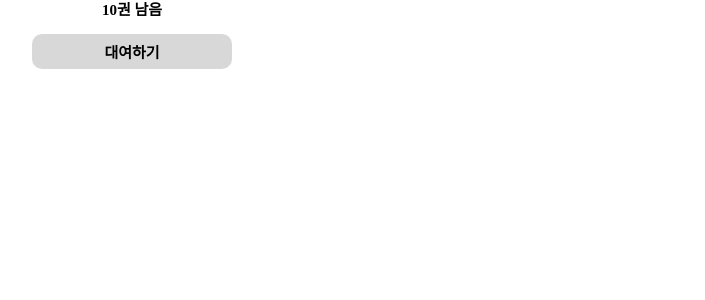
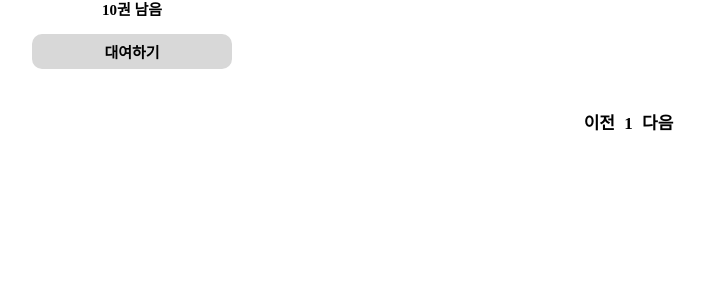
Before and after one commit to kimhyunkwang/library, a Flask app: page /main in a window 1280 px wide. Shown: the part 465-765 px from the top of the page, without its empty margins (34-739 px from the left). Run offline with Flask 2, Linux system fonts and the light colour scheme; tables that the repository leaves empty hold one stand-in row (values such as "Sample post"); grey boxes marked "Sample" are stand-in pictures; parts of the project's set-up code (start-up, migrations or seed data) failed here and were passed over.

Commit message:
update: pagination 구현

```diff
--- a/launcher/__init__.py
+++ b/launcher/__init__.py
@@ -13,7 +13,7 @@ migrate = Migrate()
 def create_app():
     app = Flask(__name__)
 
-    app.config['SQLALCHEMY_DATABASE_URI'] = ("mysql+pymysql://root:@localhost:3306/library?charset=utf8")
+    app.config['SQLALCHEMY_DATABASE_URI'] = ("mysql+pymysql://root:1234@localhost:3306/library?charset=utf8")
     app.config['SQLALCHEMY_TRACK_MODIFICATIONS'] = False
     app.secret_key = 'dev'
 
@@ -130,8 +130,15 @@ def create_app():
                 return render_template('main.html', books=books)
 
         else:
-            books = Book.query.all()
-            return render_template('main.html', books=books)
+            page = request.args.get('page', type=int, default=1)
+
+            book_list = Book.query.order_by(Book.id)
+            book_list = book_list.paginate(page, per_page=8)
+
+            return render_template('main.html', book_list=book_list)
+
+            # books = Book.query.all()
+            # return render_template('main.html', books=books)
 
 
     @app.route('/rental')
@@ -195,6 +202,5 @@ def create_app():
     return app
 
 if __name__ == '__main__':
-    app.debug = True
     db.create_all()
-    app.run('localhost', port=5000)
+    app.run('localhost', port=5000, debug=True)
--- a/launcher/static/css/main.css
+++ b/launcher/static/css/main.css
@@ -41,7 +41,6 @@ header .header-button button a:hover {
     row-gap: 40px;
 
     margin: 20px auto;
-    margin-bottom: 40px;
 
     text-align: center;
 }
@@ -61,3 +60,15 @@ header .header-button button a:hover {
     border-radius: 10px;
     background-color: rgb(216, 216, 216);
 }
+.pagination {
+    list-style: none;
+    text-align: center;
+    margin: 40px 0;
+}
+.pagination .page-item {
+    display: inline;
+    font-size: 17px;
+    font-weight: bold;
+
+    padding-left: 5px;
+}
--- a/launcher/templates/main.html
+++ b/launcher/templates/main.html
@@ -25,7 +25,7 @@
     </header>
 
     <div class="container">
-        {% for book in books %}
+        {% for book in book_list.items %}
         <div class="item">
             <p><img src="{{ book.image_path }}" alt="{{ book.book_name }}" height=200/></p>
             <p><a href= "/books/{{ book.id }}" >{{ book.book_name }}</a></p>
@@ -39,6 +39,47 @@
         </div>
         {% endfor %}
     </div>
+    <!-- 페이징처리 시작 -->
+    <ul class="pagination justify-content-center">
+        <!-- 이전페이지 -->
+        {% if book_list.has_prev %}
+        <li class="page-item">
+            <a class="page-link" href="?page={{ book_list.prev_num }}">이전</a>
+        </li>
+        {% else %}
+        <li class="page-item disabled">
+            <a class="page-link" tabindex="-1" aria-disabled="true" href="#">이전</a>
+        </li>
+        {% endif %}
+        {% for page_num in book_list.iter_pages() %}
+            {% if page_num %}
+                {% if page_num != book_list.page %}
+                <li class="page-item">
+                    <a class="page-link" href="?page={{ page_num }}">{{ page_num }}</a>
+                </li>
+                {% else %}
+                <li class="page-item active" aria-current="page">
+                    <a class="page-link" href="#">{{ page_num }}</a>
+                </li>
+                {% endif %}
+            {% else %}
+                <li class="disabled">
+                    <a class="page-link" href="#">...</a>
+                </li>
+            {% endif %}
+        {% endfor %}
+        <!-- 다음페이지 -->
+        {% if book_list.has_next %}
+        <li class="page-item">
+            <a class="page-link" href="?page={{ book_list.next_num }}">다음</a>
+        </li>
+        {% else %}
+        <li class="page-item disabled">
+            <a class="page-link" tabindex="-1" aria-disabled="true" href="#">다음</a>
+        </li>
+        {% endif %}
+    </ul>
+    <!-- 페이징처리 끝 -->
 
 </body>
 </html>
```
Lines whose indentation alone changed are shown as unchanged.
